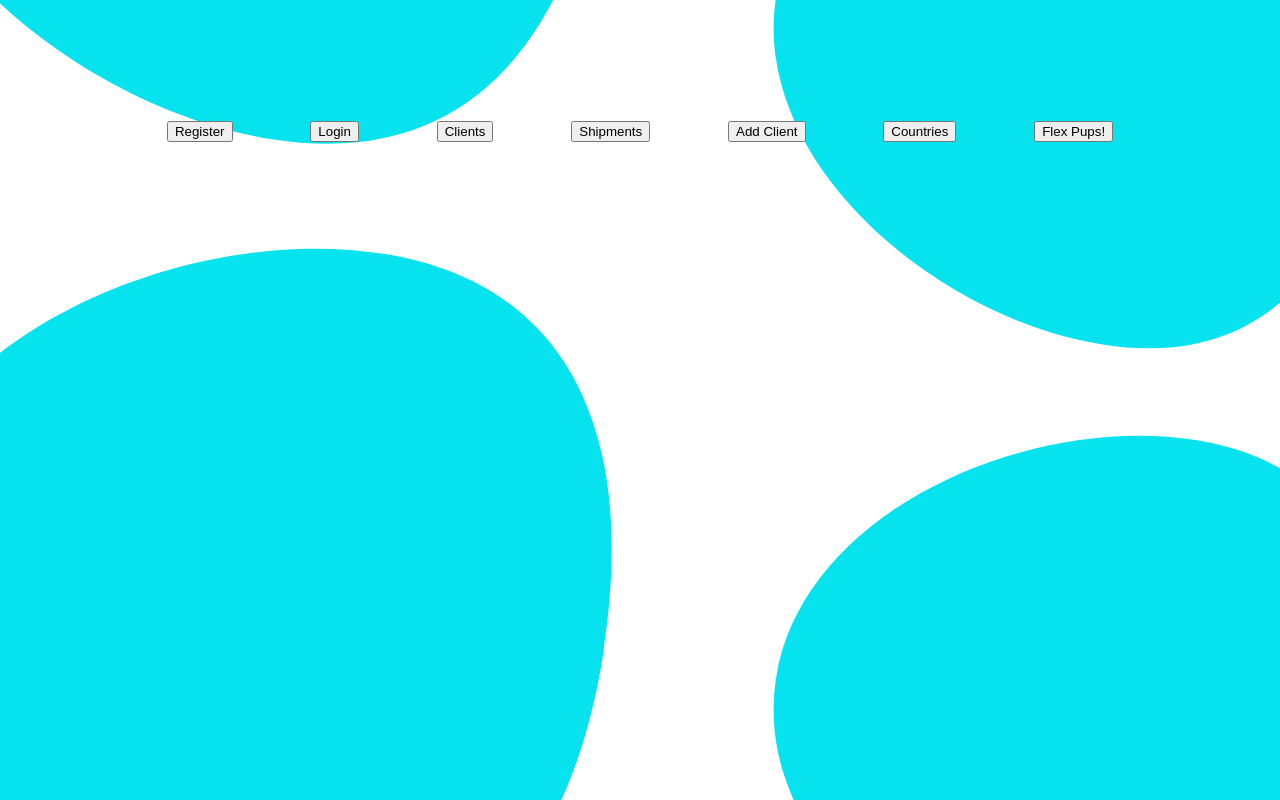
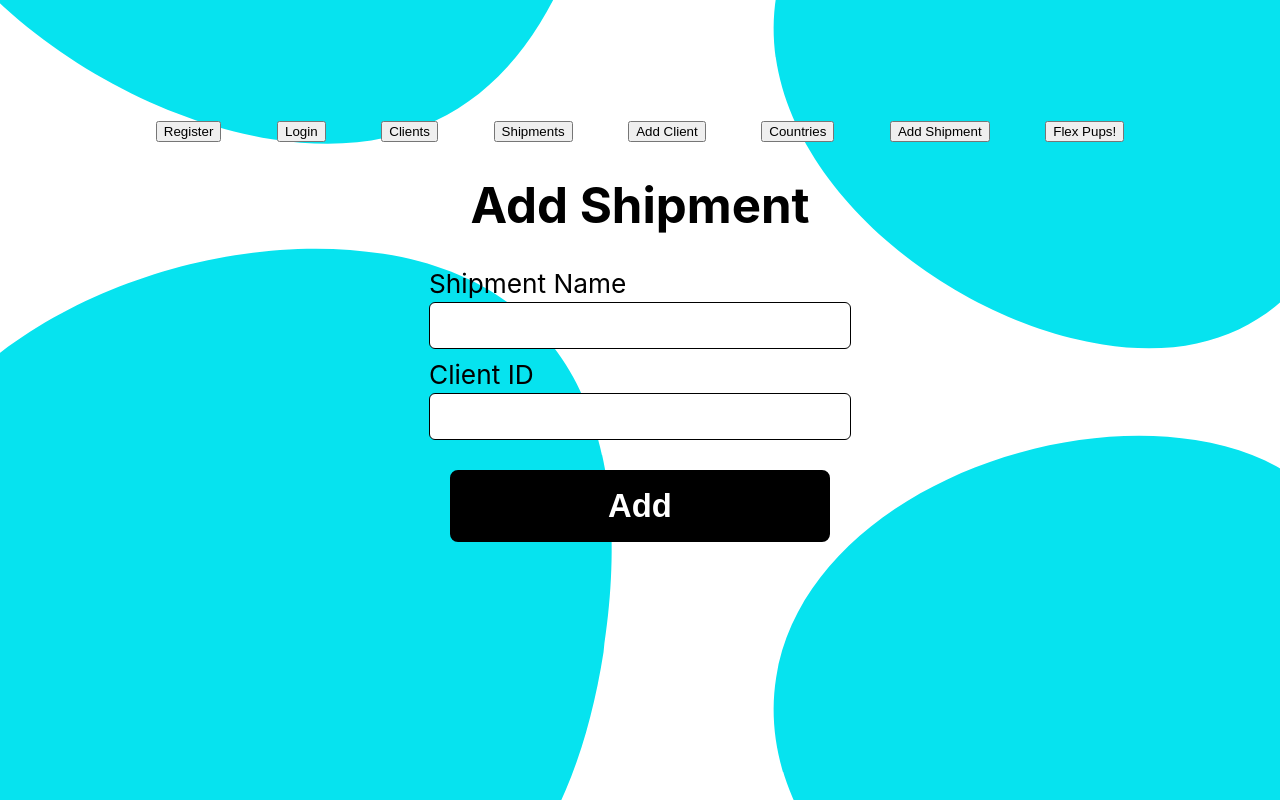
Before and after one commit to Sheikh-A/flexproject, a React (Create React App) app in the folder client/: page /flexShipment in a window 1280 px wide. Built offline with nearby package versions, Linux system fonts and the light colour scheme.

Commit message:
adding Shipments

```diff
--- a/client/src/App.js
+++ b/client/src/App.js
@@ -8,7 +8,7 @@ import Flex from './components/Flex';
 import FlexShipments from './components/FlexShipments';
 import AddClient from './components/AddClient.js';
 import logo from './assets/logo.png';
-//import AddShipment from './components/AddShipment';
+import AddShipment from './components/AddShipment';
 
 import PetGrid from "./components/PetGrid";
 
@@ -39,7 +39,7 @@ function App(props) {
         <NavLink to = '/flexshipments'><button >Shipments</button></NavLink>
         <NavLink to = '/flexCustomer'><button type="success">Add Client</button></NavLink>
         <NavLink to = '/countrieslist'><button >Countries</button></NavLink>
-
+        <NavLink to = '/flexShipment'><button type="success">Add Shipment</button></NavLink>
         <NavLink to = '/flexpups'><button>Flex Pups!</button></NavLink>
 
 
@@ -51,9 +51,8 @@ function App(props) {
       <Route path = '/countrieslist' render = {(props) => <Countries {...props} />} />
       <Route path = '/flexdata' render = {(props) => <Flex {...props} />} />
       <Route path = '/flexshipments' render = {(props) => <FlexShipments {...props} />} />
-
+      <Route path = '/flexShipment' render = {(props) => <AddShipment {...props} />} />
       <Route path = '/flexpups' render = {(props) => <PetGrid {...props} />} />
-
 
       <Route exact path = '/' render={() =>
       <div>
--- a/client/src/components/AddShipment.js
+++ b/client/src/components/AddShipment.js
@@ -1,68 +1,68 @@
-// import React, {useState, useEffect} from 'react';
-// import {axiosWithAuth} from "../utils/axiosWithAuth";
-// import { Redirect } from "react-router-dom";
+import React, {useState, useEffect} from 'react';
+import {axiosWithAuth} from "../utils/axiosWithAuth";
+import { Redirect } from "react-router-dom";
 
-// const AddShipment = () => {
-//   const [formData, setFormData] = useState({
-//     shipment_name: "",
-//     client_id: "",
+const AddShipment = () => {
+  const [formData, setFormData] = useState({
+    shipment_name: "",
+    client_id: "",
 
-//   });
+  });
 
-//   const [home, setHome] = useState(false);
+  const [home, setHome] = useState(false);
 
-//   const changeHandler = (e) => {
-//     setFormData({ ...formData, [e.target.name]: e.target.value });
-//   };
+  const changeHandler = (e) => {
+    setFormData({ ...formData, [e.target.name]: e.target.value });
+  };
 
-//   const submitHandler = (e) => {
-//     e.preventDefault();
-//     axiosWithAuth()
-//       .post("https://aliport.herokuapp.com/api/flex/shipments", formData)
-//       .catch((err) => console.log(err));
-//     setFormData({
-//       shipment_name: "",
-//       client_id: "",
-//     });
-//     setHome(true);
-//   };
-//   return (
-//     <div className="registerContainer negative-top-margin-adjustment">
-//       {home ? <Redirect to="/flexshipments" /> : null}
-//       <div>
-//         <div>
-//           <h1> Add Shipment</h1>
-//         </div>
-//       <form onSubmit={submitHandler}>
-//         <div>
-//           <div>
-//             <div>
-//               <label htmlFor="shipment_name">Shipment Name</label>
-//               <input
-//                 id="firstName"
-//                 name="shipment_name"
-//                 type="text"
-//                 value={formData.shipment_name}
-//                 onChange={changeHandler}
-//               />
-//             </div>
-//             <div>
-//               <label htmlFor="client_id">Client ID</label>
-//               <input
-//                 id="firstName"
-//                 name="client_id"
-//                 type="number"
-//                 value={formData.client_id}
-//                 onChange={changeHandler}
-//               />
-//             </div>
-//           </div>
-//         </div>
-//         <button className="blackButton" type="submit">Add</button>
-//       </form>
-//     </div>
-//   </div>
-//   );
-// };
+  const submitHandler = (e) => {
+    e.preventDefault();
+    axiosWithAuth()
+      .post("https://aliport.herokuapp.com/api/flex/shipments", formData)
+      .catch((err) => console.log(err));
+    setFormData({
+      shipment_name: "",
+      client_id: "",
+    });
+    setHome(true);
+  };
+  return (
+    <div className="registerContainer negative-top-margin-adjustment">
+      {home ? <Redirect to="/flexshipments" /> : null}
+      <div>
+        <div>
+          <h1> Add Shipment</h1>
+        </div>
+      <form onSubmit={submitHandler}>
+        <div>
+          <div>
+            <div>
+              <label htmlFor="shipment_name">Shipment Name</label>
+              <input
+                id="firstName"
+                name="shipment_name"
+                type="text"
+                value={formData.shipment_name}
+                onChange={changeHandler}
+              />
+            </div>
+            <div>
+              <label htmlFor="client_id">Client ID</label>
+              <input
+                id="firstName"
+                name="client_id"
+                type="number"
+                value={formData.client_id}
+                onChange={changeHandler}
+              />
+            </div>
+          </div>
+        </div>
+        <button className="blackButton" type="submit">Add</button>
+      </form>
+    </div>
+  </div>
+  );
+};
 
-// export default AddShipment;
+export default AddShipment;
```
